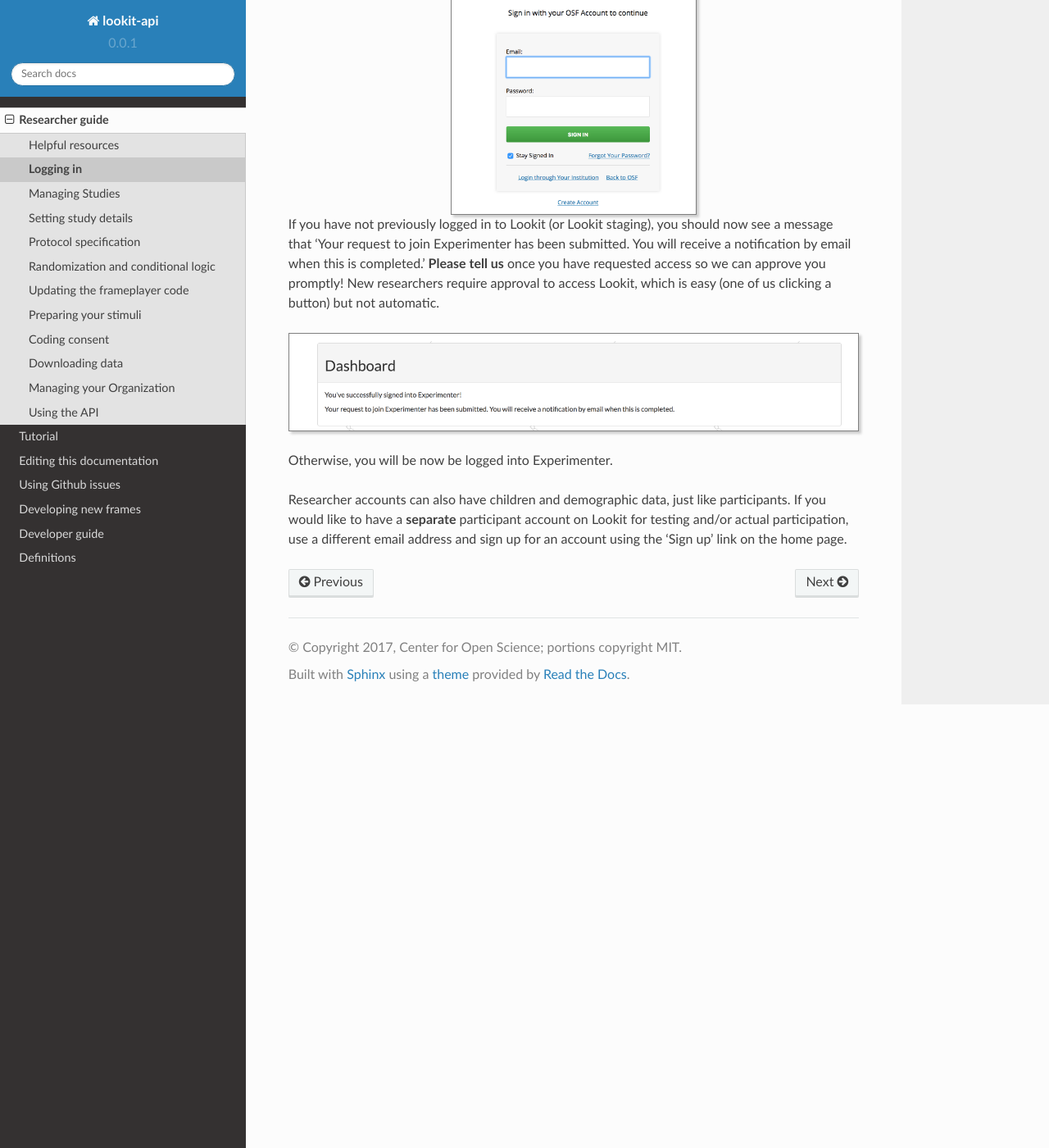
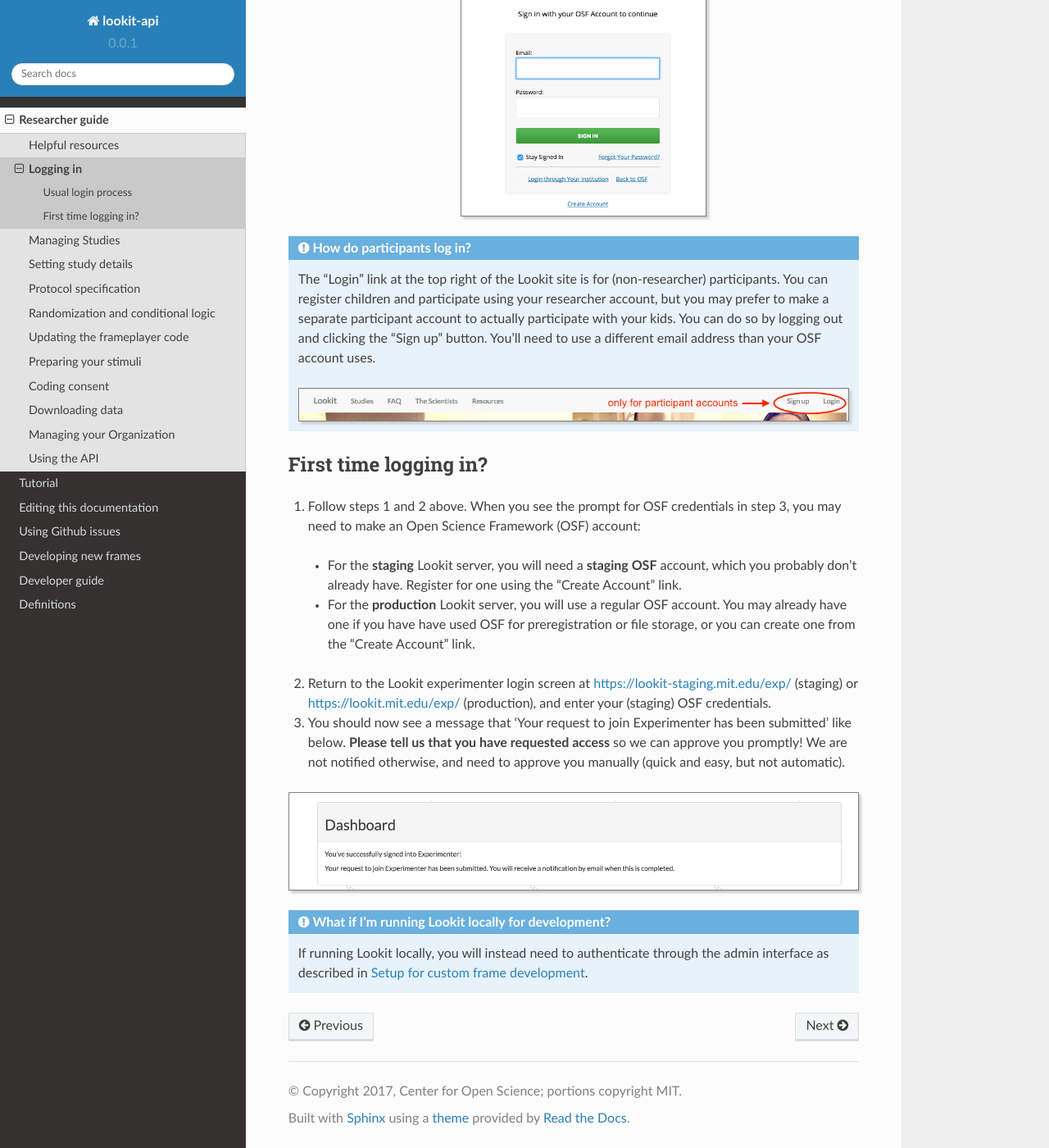
Before and after one commit to lookit/lookit-docs, a Sphinx documentation site: the page built from docs/source/researchers-log-in.rst, in a window 1280 px wide and 1400 px high, scrolled down 842 px. Shown: the whole window at 82% size. Built offline with Sphinx 7.4.7 and the Read the Docs theme 2.0.0, drawn with Linux system fonts in a browser that asks for light colours; some of the changed text lies outside the part shown.

Commit message:
clarify login instructions

```diff
--- a/docs/source/researchers-log-in.rst
+++ b/docs/source/researchers-log-in.rst
@@ -2,27 +2,58 @@
 Logging in
 ##################################
 
-Researchers should log into Experimenter via oauth through the Open Science Framework. Visit `<https://lookit.mit.edu/exp/>`_ to log in to the production server, or `<https://lookit-staging.mit.edu/exp/>`_ to log in to the staging server, and click on 'Open Science Framework'. (Note: if running Lookit locally, you will instead need to authenticate as described in `Setup for custom frame development`_.)
+Usual login process
+--------------------------------------
 
-.. image:: _static/img/login_to_exp.png
-    :alt: Login to experimenter image
+1. To log in to Lookit as a researcher, go to either:
 
-We use regular OSF accounts (you already have one if you have used OSF) for the production server, and staging OSF accounts (you probably don't have one yet) for the staging server. A staging OSF account is just an account on OSF's own staging server, where they try out changes ahead of deploying to production.
+  * `<https://lookit-staging.mit.edu/exp/>`_ (for the staging server)
+  * `<https://lookit.mit.edu/exp/>`_ (for the production server)
 
-If you don't have the appropriate type of OSF account yet, you can register to create one (use the 'Create Account' link on the screen shown below). Once you have an account, return to the Lookit experimenter login screen at `<https://lookit.mit.edu/exp/>`_ or `<https://lookit-staging.mit.edu/exp/>`_, click 'Open Science Framework' again, and enter your credentials.
+  There is also a "Researcher login" link at the bottom of the respective Lookit home page that will take you here. (Don't use the regular "Login" link at the top! Your researcher password won't work.)
 
-.. image:: _static/img/osf-login.png
-    :alt: Enter your osf credentials
-    :width: 300
-    :align: center
+2. Click on 'Open Science Framework' to log in using your OSF account:
 
-If you have not previously logged in to Lookit (or Lookit staging), you should now see a message that 'Your request to join Experimenter has been submitted. You will receive a notification by email when this is completed.' **Please tell us** once you have requested access so we can approve you promptly! New researchers require approval to access Lookit, which is easy (one of us clicking a button) but not automatic.
+  .. image:: _static/img/login_to_exp.png
+      :alt: Login to experimenter image
+
+3. You will be prompted to enter your OSF credentials:
+
+  .. image:: _static/img/osf-login.png
+      :alt: Enter your osf credentials
+      :width: 300
+      :align: center
+
+.. admonition:: How do participants log in?
+
+   The "Login" link at the top right of the Lookit site is for (non-researcher) participants. You can register children and participate using your researcher account, but  you may prefer to make a separate participant account to actually participate with your kids. You can do so by logging out and clicking the "Sign up" button. You'll need to use a different email address than your OSF account uses.
+
+   .. image:: _static/img/participant_login_links.png
+    :alt: Links for participants to log in and sign up
+
+First time logging in?
+--------------------------------------
+
+1. Follow steps 1 and 2 above. When you see the prompt for OSF credentials in step 3, you may need to make an Open Science Framework (OSF) account:
+
+  * For the **staging** Lookit server, you will need a **staging OSF** account, which you probably don't already have. Register for one using the "Create Account" link.
+
+  * For the **production** Lookit server, you will use a regular OSF account. You may already have one if you have have used OSF for preregistration or file storage, or you can create one from the "Create Account" link.
+
+2. Return to the Lookit experimenter login screen at `<https://lookit-staging.mit.edu/exp/>`_ (staging) or `<https://lookit.mit.edu/exp/>`_ (production), and enter your (staging) OSF credentials.
+
+3. You should now see a message that 'Your request to join Experimenter has been submitted' like below. **Please tell us that you have requested access** so we can approve you promptly! We are not notified otherwise, and need to approve you manually (quick and easy, but not automatic).
 
 .. image:: _static/img/dashboard.png
     :alt: Login to experimenter image
 
-Otherwise, you will be now be logged into Experimenter.
 
-Researcher accounts can also have children and demographic data, just like participants. If you would like to have a **separate** participant account on Lookit for testing and/or actual participation, use a different email address and sign up for an account using the 'Sign up' link on the home page.
+
+
+.. admonition:: What if I'm running Lookit locally for development?
+
+   If running Lookit locally, you will instead need to authenticate through the admin interface as described in `Setup for custom frame development`_.
+
+
 
 .. _`Setup for custom frame development`: frame-dev-setup.html
--- a/docs/source/tutorial-access.rst
+++ b/docs/source/tutorial-access.rst
@@ -23,12 +23,12 @@
     :width: 300
     :align: center
 
-3. If you have not previously logged in to Lookit (or Lookit staging), you should now see a message that 'Your request to join Experimenter has been submitted. You will receive a notification by email when this is completed.' **Send a private message (PM) to Kim on Slack** once you have requested access so we can approve you promptly! New researchers require approval to access Lookit, which is easy but not automatic.
+3. You should now see a message that 'Your request to join Experimenter has been submitted,' like below. **Send a private message (PM) to Kim on Slack** now that you have requested access, so we can approve you promptly! (We are not notified about requests, and approval is quick but not automatic.)
 
 .. image:: _static/img/dashboard.png
     :alt: Login to experimenter image
 
-4. Once your request is approved, you can return to `<https://lookit-staging.mit.edu/exp/>`_ to log in. You should now see a "Manage Studies" page. Bookmark this address!
+4. Once your request is approved, you can return to `<https://lookit-staging.mit.edu/exp/>`_. You should now see a "Manage Studies" page. Bookmark this address!
 
 Where to go for help
 ---------------------
```
Also changed, not shown: docs/source/_static/img/participant_login_links.png (added).
